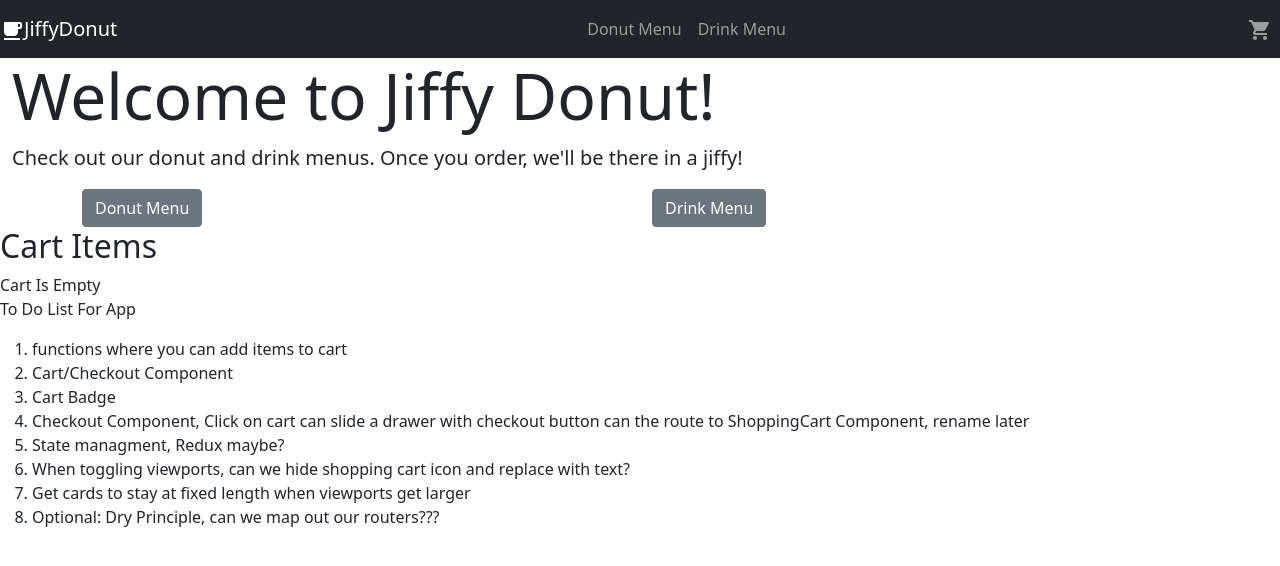
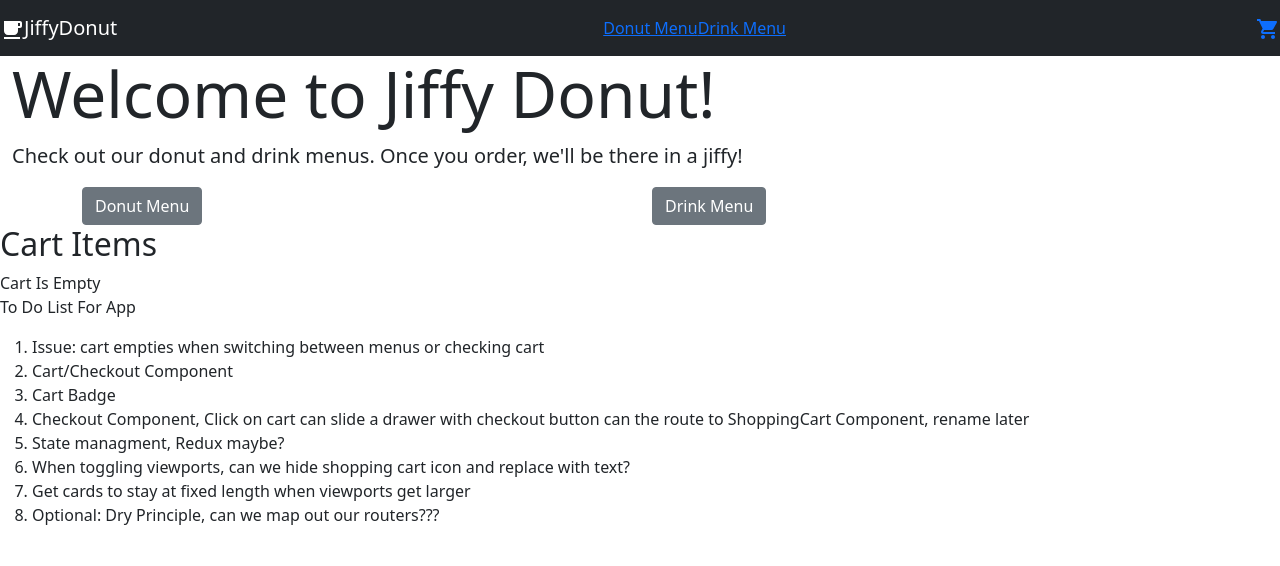
Before and after one commit to ncarlson55/donut-app, a React (Create React App) app: page /home in a window 1280 px wide. Shown: the top 566 px of the page. Built offline with nearby package versions, Linux system fonts and the light colour scheme.

Commit message:
Switch NavLink in Navbar to pull from Router Library

```diff
--- a/src/App.js
+++ b/src/App.js
@@ -5,9 +5,11 @@ import DrinkData from './data/DrinkData';
 import { useState } from 'react';
 
 function App() {
+
   //Destructure data to pass down
   const { donuts } = DonutData;
   const { drinks } = DrinkData;
+
   //Set state
   const [cartItems, setCartItems] = useState([]);
   //Add to Cart function to pass down to DonutMenu and DrinkMenu Component
--- a/src/component/DrinkMenu/DrinkMenuComponent.js
+++ b/src/component/DrinkMenu/DrinkMenuComponent.js
@@ -20,7 +20,7 @@ function DrinkMenu(props) {
           <CardBody>
             <CardTitle tag="h6">{drink.name}</CardTitle>
             <CardText>${drink.price}</CardText>
-            <Button>Add To Cart</Button>
+            <Button onClick={() => props.onAdd(drink)}>Add To Cart</Button>
           </CardBody>
         </Card>
       </Col>
--- a/src/component/MainComponent.js
+++ b/src/component/MainComponent.js
@@ -14,28 +14,26 @@ function Main(props) {
     <div>
       <NavBar />
       <Switch>
-        <Route path="/home" component={MainHero} />
+        <Route exact path="/home" component={MainHero} />
         <Route
-          exact
           path="/donuts"
           render={(donuts) => <DonutMenu donuts={props.donuts} onAdd={props.onAdd}/>}
         />
         <Route
-          exact
           path="/drinks"
           render={(drinks) => <DrinkMenu drinks={props.drinks} onAdd={props.onAdd}/>}
         />
-        {/* <Route
+        <Route
           exact
           path="/checkout"
           render={(cartItems) => <Checkout cartItems={props.cartItems} onAdd={props.onAdd}/>}
-        /> */}
+        />
         <Redirect to="/home" />
       </Switch>
       <Checkout cartItems={props.cartItems} onAdd={props.onAdd}/>
       <p>To Do List For App</p>
       <ol>
-        <li>functions where you can add items to cart</li>
+        <li>Issue: cart empties when switching between menus or checking cart</li>
         <li>Cart/Checkout Component</li>
         <li>Cart Badge</li>
         <li>
--- a/src/component/Navbar/NavbarComponent.js
+++ b/src/component/Navbar/NavbarComponent.js
@@ -7,8 +7,8 @@ import {
   NavbarBrand,
   Nav,
   NavItem,
-  NavLink,
 } from 'reactstrap';
+import { NavLink } from 'react-router-dom';
 //Icons
 import FreeBreakfastIcon from '@material-ui/icons/FreeBreakfast';
 import ShoppingCartIcon from '@material-ui/icons/ShoppingCart';
@@ -21,7 +21,7 @@ const NavBar = () => {
   return (
     <div>
       <Navbar color="dark" dark expand="md">
-        <NavbarBrand href="/home">
+        <NavbarBrand to="/home">
           <FreeBreakfastIcon />
           JiffyDonut
         </NavbarBrand>
@@ -29,15 +29,15 @@ const NavBar = () => {
         <Collapse isOpen={isOpen} navbar>
           <Nav className="mx-auto" navbar>
             <NavItem>
-              <NavLink href="/donuts">Donut Menu</NavLink>
+              <NavLink  to="/donuts">Donut Menu</NavLink>
             </NavItem>
             <NavItem>
-              <NavLink href="/drinks">Drink Menu</NavLink>
+              <NavLink to="/drinks">Drink Menu</NavLink>
             </NavItem>
           </Nav>
           <Nav className="ml-auto" navbar>
             <NavItem>
-              <NavLink href="/checkout">
+              <NavLink to="/checkout">
                 <ShoppingCartIcon />
               </NavLink>
             </NavItem>
--- a/src/data/DrinkData.js
+++ b/src/data/DrinkData.js
@@ -1,8 +1,8 @@
 const drinkData = {
   drinks: [
-    { id: 0, name: 'Black Coffee', price: 0.99, image: null },
-    { id: 1, name: 'Orange Juice', price: 1.99, image: null },
-    { id: 2, name: 'Green Tea', price: 2.99, image: null },
+    { id: 3, name: 'Black Coffee', price: 0.99, image: null },
+    { id: 4, name: 'Orange Juice', price: 1.99, image: null },
+    { id: 5, name: 'Green Tea', price: 2.99, image: null },
   ],
 };
 
```
